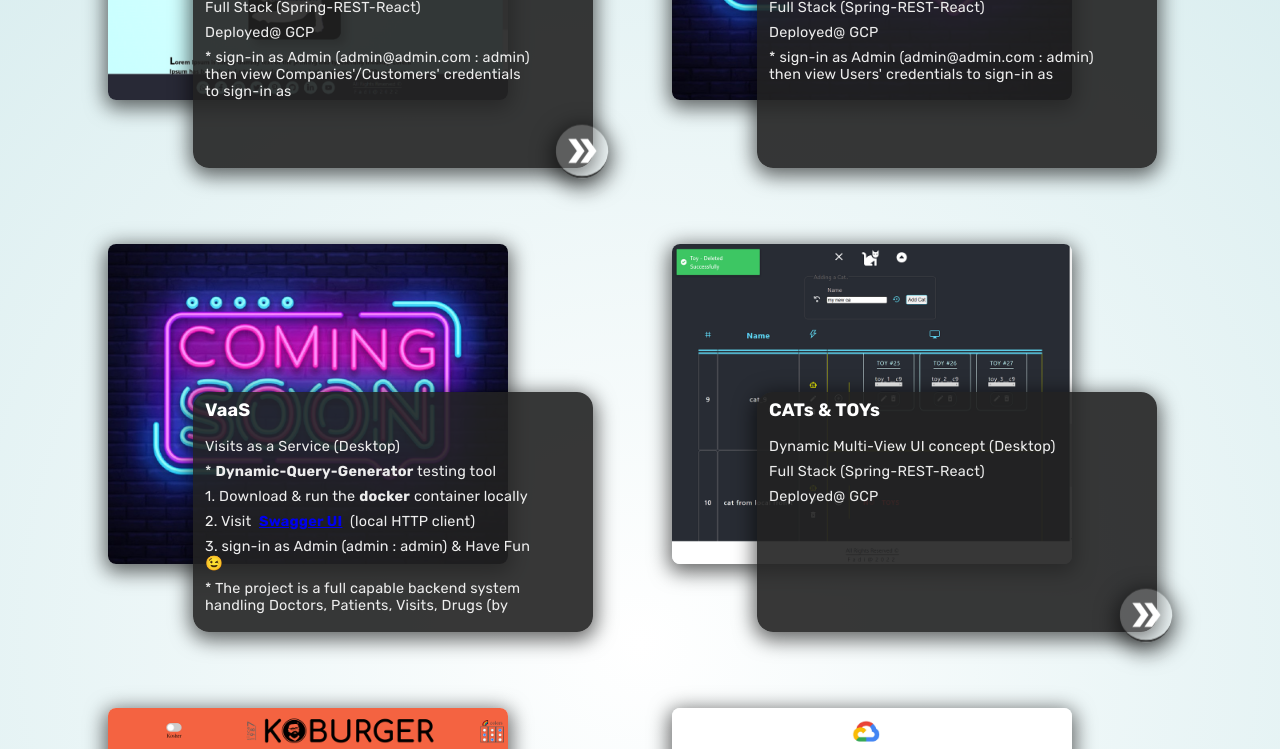
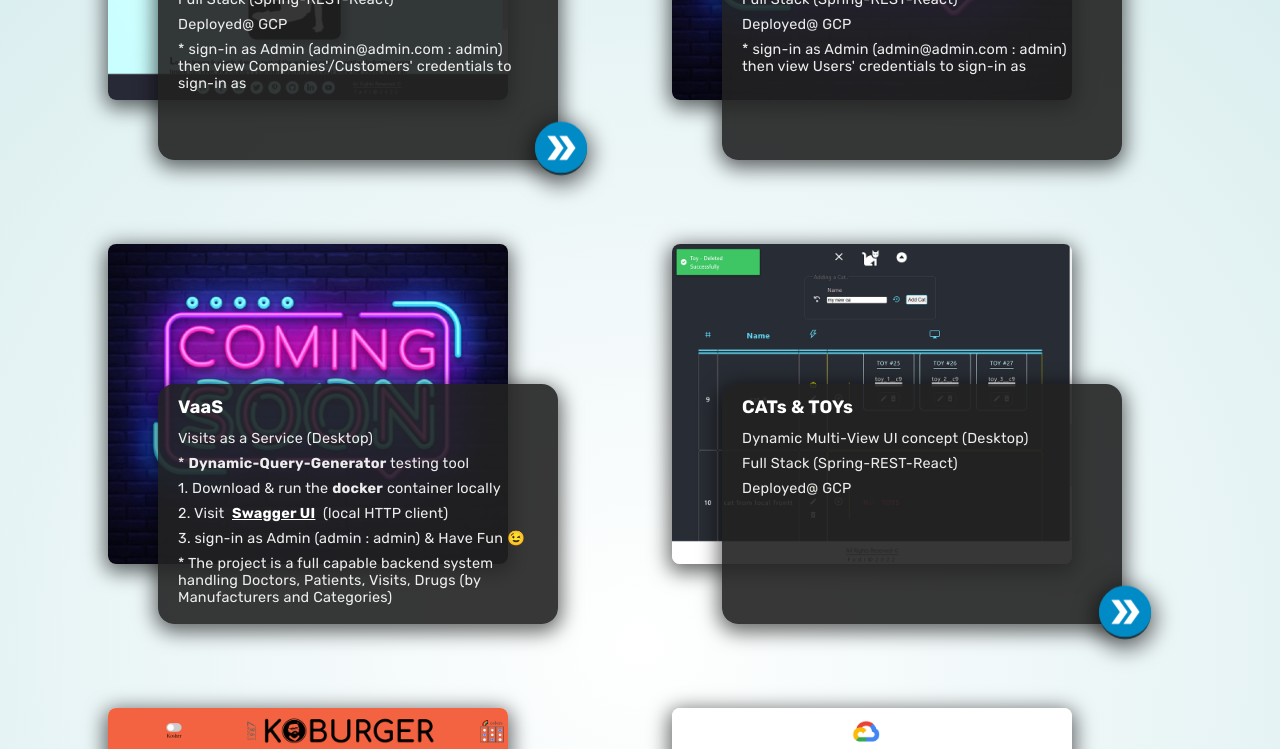
Before and after one commit to kFadi/kFadi.github.io, a React (Create React App) app: page / in a window 1280 px wide. Shown: the part 2020-2769 px from the top of the page. Built offline with nearby package versions, Linux system fonts and the light colour scheme; a web font is replaced by a local one.

Commit message:
enhanced scroll & projects view

```diff
--- a/src/App.css
+++ b/src/App.css
@@ -2,6 +2,7 @@
 
     --hdr-item-width: var(--header-item-width);
     --hdr-item-height: var(--header-item-height);
+    --hdr-height: var(--header-height);
     --hdr-bgclr: var(--header-bgclr);
     --bg_clr: var(--bgclr);
     --clr1: var(--clr);
@@ -16,7 +17,7 @@
     --shd: var(--shd-lengths-touch) var(--shd_clr);
     --shd-hvr: var(--shd-lengths-cntr2) var(--shd_clr-lt);
     --shd-menu_nav: var(--shd-lengths-cntr1) var(--shd_clr-lt);
-    --hdr-height: calc(2 * var(--hdr-item-height));
+
     /* --- */
     --hdr-gap: 2rem;
     --padding: 8%;
--- a/src/App.tsx
+++ b/src/App.tsx
@@ -25,7 +25,7 @@ function App() {
   //////////////////////////////////////
   //////////////////////////////////////
 
-  const date = "21.08.2023";
+  const date = "23.08.2023";
 
   //////////////////////////////////////
   //////////////////////////////////////
--- a/src/Components/Projects/Projects.css
+++ b/src/Components/Projects/Projects.css
@@ -6,15 +6,17 @@
 
     --shd: var(--shd-lengths-prjct) var(--shd_clr-drk-tr60);
 
+    --clr_acc: var(--clr-acc1);
+    --clr_acc-tr: var(--clr-acc1-tr);
+
     --dtls_shrinked-clr: var(--clr);
-
     --dtls-bgclr: var(--clr-drk1-tr90);
 
     --ttl-clr: var(--clr-brt0);
 
     --lnk-clr: var(--clr-brt0);
     --lnk-bgclr: var(--clr-brt0-tr20);
-    --lnk-bgclr-hvr: var(--clr-blu);
+
     --lnk-brdrclr: var(--clr-drk1-tr90);
     --lnk-shd-hvr: var(--shd-lengths-prjct) var(--shd_clr-drk-tr80);
 
@@ -49,8 +51,8 @@
 
     position: absolute;
 
-    bottom: 3%;
-    right: 3%;
+    bottom: 5%;
+    left: 10%;
 
     width: 80%;
     height: 60%;
@@ -68,8 +70,8 @@
 .pr-title {
 
     position: absolute;
-    left: 3%;
-    top: 3%;
+    left: 5%;
+    top: 5%;
 
     color: var(--ttl-clr);
 
@@ -83,9 +85,9 @@
     position: absolute;
 
     top: calc(6% + 1.5rem);
-    left: 3%;
+    left: 5%;
 
-    width: 82%;
+    width: 90%;
     height: calc(90% - 2rem);
 
     color: var(--nfo-clr);
@@ -97,20 +99,26 @@
     margin-block: 0.5rem;
 }
 
+.pr-info-line a {
+    color: var(--ttl-clr);
+}
+
 /* ------------------------ */
 
 .pr-lnk {
 
     position: absolute;
 
-    bottom: -3%;
-    right: -3%;
+    width:fit-content;
+    bottom: -5%;
+    left: 95%;
+
     padding: 5px;
     padding-bottom: 0;
 
     border-radius: 50%;
 
-    background-color: var(--lnk-bgclr);
+    background-color: var(--clr_acc);
     color: var(--lnk-clr);
     border-bottom: 2px solid var(--lnk-brdrclr);
     box-shadow: var(--shd);
@@ -145,11 +153,12 @@
     .pr-details-container {
         top: 2rem;
         left: 0;
-        width: 100%;
-        height: 2px;
+        width: 80%;
+        height: 0.2em;
         box-shadow: none;
         transition: 1.2s var(--tmng), color 1s;
-        background-color: var(--dtls_shrinked-clr);
+        background-color: var(--clr_acc);
+
     }
 
     .pr-title {
@@ -168,7 +177,7 @@
         left: 0;
         bottom: -0.25rem;
         background-color: transparent;
-        color: var(--dtls_shrinked-clr);
+        color: var(--clr_acc-tr);
         border: none;
         box-shadow: none;
         animation: none;
@@ -176,7 +185,7 @@
 
     .pr-img-container {
         left: 50%;
-        transform: translateX(-45%) translateY(25px) rotateY(10deg) rotateX(15deg);
+        transform: translateX(-45%) translateY(1.5em) rotateY(10deg) rotateX(15deg);
         width: 100%;
         height: 100%;
         grid-area: 1 / 1;
@@ -187,7 +196,7 @@
     }
 
     .pr-img {
-        transform: translateX(35px) translateY(12px) rotateY(20deg) rotateX(15deg);
+        transform: translateX(2em) translateY(1.4em) rotateY(20deg) rotateX(15deg);
         width: 86%;
         opacity: 1;
         transition: 0.8s var(--tmng);
@@ -231,7 +240,7 @@
     }
 
     .card-pr:hover .pr-lnk:hover {
-        background-color: var(--lnk-bgclr-hvr);
+        background-color: var(--clr_acc);
         cursor: pointer;
         box-shadow: var(--lnk-shd-hvr);
     }
--- a/src/index.css
+++ b/src/index.css
@@ -60,6 +60,7 @@
 
   --header-item-height: 2rem;
   --header-item-width: 3.6rem;
+  --header-height: calc(2 * var(--header-item-height));
   --header-item-offset: 0.3rem;
   --header-item-border_radius: 1.875rem;
 
@@ -154,12 +155,12 @@
 html, body, #root, .App {
   height: 100%;
   width: 100%;
-
   letter-spacing: 0.015rem;
 }
 
 html {
   scroll-behavior: smooth;
+  scroll-padding: var(--header-height);
   font-family: 'Rubik', sans-serif;
   -webkit-font-smoothing: antialiased;
   -moz-osx-font-smoothing: grayscale;
@@ -260,11 +261,47 @@ html {
 
 /* ############################################### */
 
+/* - - - - - - */
+/* - - - - - - */
+
+.overflow-y-scroll::-webkit-scrollbar {
+  width: 0.3em;
+  /* height: 0.5em; */
+}
+
+.overflow-y-scroll::-webkit-scrollbar-track {
+  /* background: transparent; */
+  border-radius: 100vw;
+  margin-block: 0.5em;
+}
+
+.overflow-y-scroll::-webkit-scrollbar-thumb {
+  background: var(--clr-acc1-tr);
+  /* border: 0.05em solid var(--clr-acc2); */
+  border-radius: 100vw;
+}
+
+/* .overflow-y-scroll::-webkit-scrollbar-thumb:hover {
+  background: var(--clr-acc1);
+} */
+
+@supports (scrollbar-color: var(--clr-acc1-tr) transparent) {
+  * {
+    scrollbar-color: var(--clr-acc1-tr) transparent;
+    scrollbar-width: thin;
+  }
+}
+
+/* - - - - - - */
+
 .overflow-y-scroll {
   flex: 1 1 auto;
   overflow-y: auto;
   min-height: 0px;
 }
+
+/* - - - - - - */
+/* - - - - - - */
 
 /* .overflow-x-scroll {
   max-width: 90%;
```
